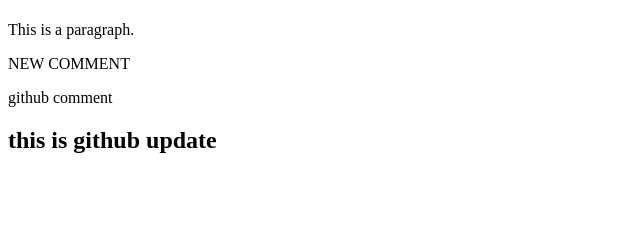
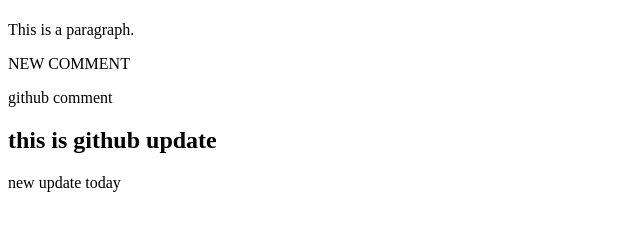
Before and after one commit to mdsharifbd/git_intro, a plain HTML site: page index.html in a window 1280 px wide. Shown: the part 59-290 px from the top of the page, without its empty margins (0-640 px from the left). Drawn offline with Linux system fonts and the light colour scheme.

Commit message:
new version 3

```diff
--- a/index.html
+++ b/index.html
@@ -10,5 +10,6 @@
 <p>NEW COMMENT</p>
   <p>github comment</p>
   <h2> this is github update</h2>
+  <p>new update today</p>
 </body>
 </html>
```
